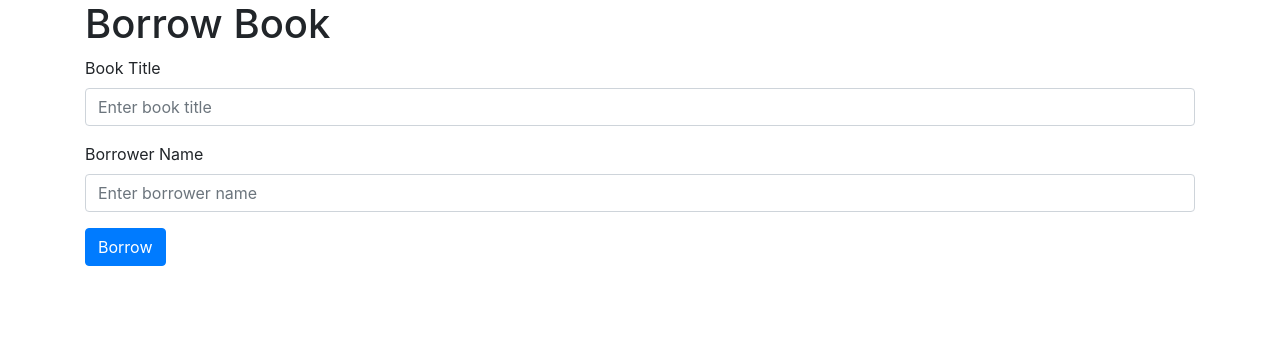
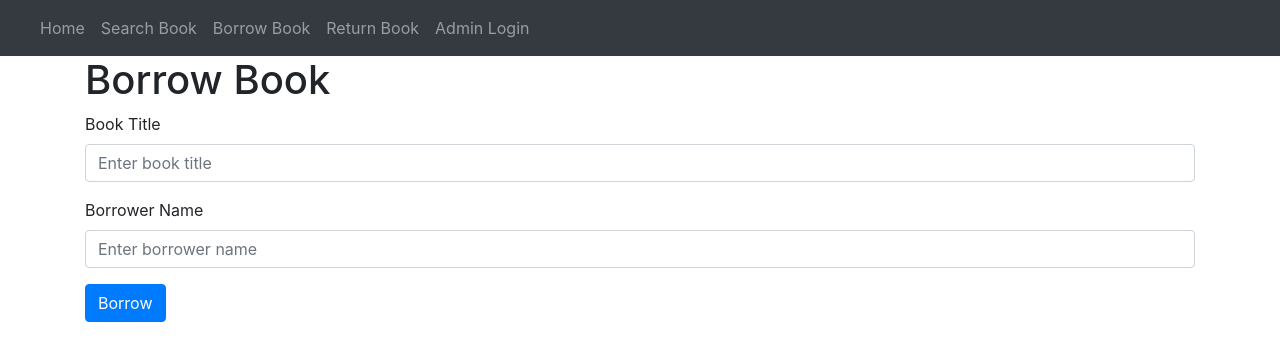
Before and after one commit to sanjanaboorla/librarymanagement, a plain HTML site: page borrow.html in a window 1280 px wide. Drawn offline with nearby package versions, Linux system fonts and the light colour scheme.

Commit message:
Update borrow.html

```diff
--- a/borrow.html
+++ b/borrow.html
@@ -7,6 +7,33 @@
     <link rel="stylesheet" href="https://stackpath.bootstrapcdn.com/bootstrap/4.5.2/css/bootstrap.min.css">
 </head>
 <body>
+    <nav class="navbar navbar-expand-lg navbar-dark bg-dark">
+        <a class="navbar-brand" href="#"></a>
+        <button class="navbar-toggler" type="button" data-toggle="collapse" data-target="#navbarNav" aria-controls="navbarNav" aria-expanded="false" aria-label="Toggle navigation">
+            <span class="navbar-toggler-icon"></span>
+        </button>
+        <div class="collapse navbar-collapse" id="navbarNav">
+            <ul class="navbar-nav">
+                <li class="nav-item">
+
+                    <a class="nav-link" href="index.html">Home</a>
+                </li>
+                <li class="nav-item">
+
+                    <a class="nav-link" href="search.html">Search Book</a>
+                </li>
+                <li class="nav-item">
+                    <a class="nav-link" href="borrow.html">Borrow Book</a>
+                </li>
+                <li class="nav-item">
+                    <a class="nav-link" href="return.html">Return Book</a>
+                </li>
+                <li class="nav-item">
+                    <a class="nav-link" href="login.html">Admin Login</a>
+                </li>
+            </ul>
+        </div>
+    </nav>
     <div class="container">
         <h1>Borrow Book</h1>
         <form>
```
